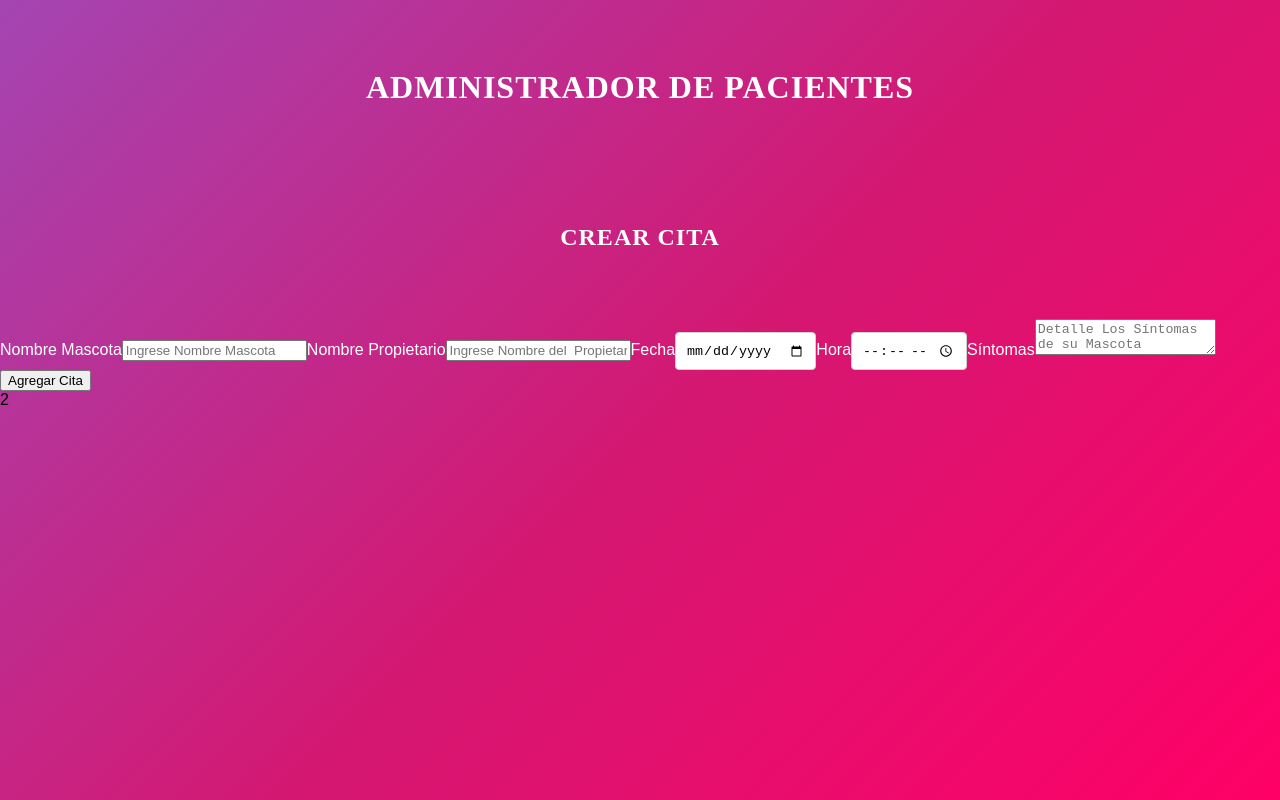
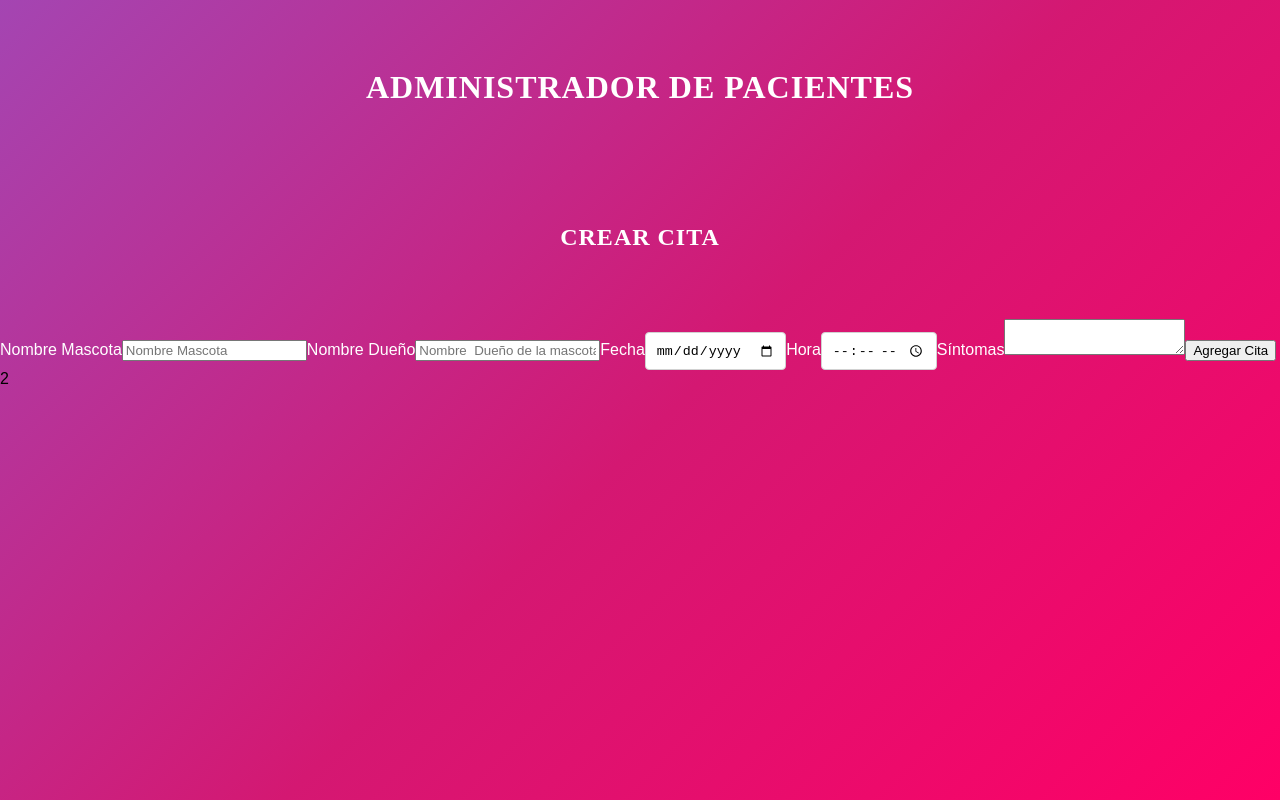
Before and after one commit to pablocastillo2017/administrador_Pacientes, a React (Create React App) app: page / in a window 1280 px wide. Built offline with nearby package versions, Linux system fonts and the light colour scheme; the HTML template or start-up script is replaced by a standard one.

Commit message:
5.54 Validacion de Formularios en React

```diff
--- a/src/components/Formulario.js
+++ b/src/components/Formulario.js
@@ -1,116 +1,125 @@
-import React,{Fragment ,useState} from 'react'
+import React, { Fragment, useState } from 'react';
 
 //sfc snippet
 const Formulario = () => {
 
 // Antes del Return es buen Lugar para Agregar los State
 
-        // CREAR STATE DE CITAS
+    // Crear State de Citas
+    const [cita, actualizarCita] = useState({
+        mascota: '',
+        propietario: '',
+        fecha: '',
+        hora: '',
+        sintomas: ''
+    });
+    const [ error, actualizarError ] = useState(false)
 
-        const [cita ,actualizarCita] = useState({
-            mascota:'',
-            propietario:'',
-            fecha:'',
-            hora:'',
-            sintomas:''
-        });
+    // Función que se ejecuta cada que el usuario escribe en un input
 
-// Funcion que se ejecuta cada vez que el usuario escriba en un input
-
-        const actualizarState = e =>{
+    const actualizarState = e => {
 
         actualizarCita({
 // con spreadOperator se crea una copia y no se re.escriba en la proiedad
 // el Spread sirve tanto como para objetos y arreglos.
             ...cita,
+
 // se re-escribe la informacion del input dentro de la propie. que corresponda
-                [e.target.name] : e.target.value
-                // tomamos una copia y reescribimos.
+            [e.target.name]: e.target.value
         })
     }
 
     // EXTRAER LOS VALORES
 // se extraer para evita el cita.mascota cita.fecha etc
-        const {mascota,propietario,fecha,hora,sintomas} = cita;
+    const { mascota, propietario, fecha, hora, sintomas } = cita;
+
+    // Cuando el usuario presiona "Agregar Cita"
+    const submitCita = e => {
+
+        // para prevenir el query sting en la barra de direeciones web
+        e.preventDefault();
+
+// Validar ,este if cumple que con el metodo trim() cualquier espacio en
+// blanco lo va a eliminar
+        if(mascota.trim() === '' || propietario.trim() === ''  || fecha.trim() === ''  || hora.trim() === ''  || sintomas.trim() === '' ){
+            actualizarError(true);
+            return;
+        }
+        // Eliminar el mensaje previo
+        actualizarError(false);
+
+        // Asignar un ID
+
+        // Crear la cita
+
+        // Reiniciar el form
+
+    }
 
     return (
         <Fragment>
             <h2>Crear Cita</h2>
 
-     <form>
+
+            { error ? <p className="alerta-error">Todos los campos son obligatorios</p> : null }
+
+            <form
+                onSubmit={submitCita}
+            >
                 <label>Nombre Mascota</label>
                 <input
-        type ="text"
-        name ="mascota"
+                    type="text"
+                    name="mascota"
                     className="u-full-width"
-        placeholder="Ingrese Nombre Mascota"
-        onChange ={actualizarState}
-
-        // para resetearlo
-        value ={mascota}
-
-
+                    placeholder="Nombre Mascota"
+                    onChange={actualizarState}
+                    value={mascota}
                 />
 
-        <label>Nombre Propietario</label>
+                <label>Nombre Dueño</label>
                 <input
-        type ="text"
-        name ="propietario"
+                    type="text"
+                    name="propietario"
                     className="u-full-width"
-        placeholder="Ingrese Nombre del  Propietario"
-        onChange ={actualizarState}
-        value ={propietario}
-
+                    placeholder="Nombre  Dueño de la mascota"
+                    onChange={actualizarState}
+                    value={propietario}
                 />
 
                 <label>Fecha</label>
                 <input
-        type ="date"
-        name ="fecha"
+                    type="date"
+                    name="fecha"
                     className="u-full-width"
-        onChange ={actualizarState}
-        value ={fecha}
-
-
+                    onChange={actualizarState}
+                    value={fecha}
                 />
 
                 <label>Hora</label>
                 <input
-        type ="time"
-        name ="hora"
+                    type="time"
+                    name="hora"
                     className="u-full-width"
-        onChange ={actualizarState}
-        value ={hora}
-
-
+                    onChange={actualizarState}
+                    value={hora}
                 />
 
                 <label>Síntomas</label>
-
                 <textarea
                     className="u-full-width"
                     name="sintomas"
-        placeholder="Detalle Los Síntomas de su Mascota"
-        onChange ={actualizarState}
-        value ={sintomas}
-
-
+                    onChange={actualizarState}
+                    value={sintomas}
                 ></textarea>
 
                 <button
-        type= "submit"
-        className="u-full-width  button-primary"
-
+                    type="submit"
+                    className="u-full-width button-primary"
                 >Agregar Cita</button>
-
             </form>
-
-
         </Fragment>
-    )
+    );
 }
 
 
-
-
 export default Formulario;
```
Lines whose indentation alone changed are shown as unchanged.
